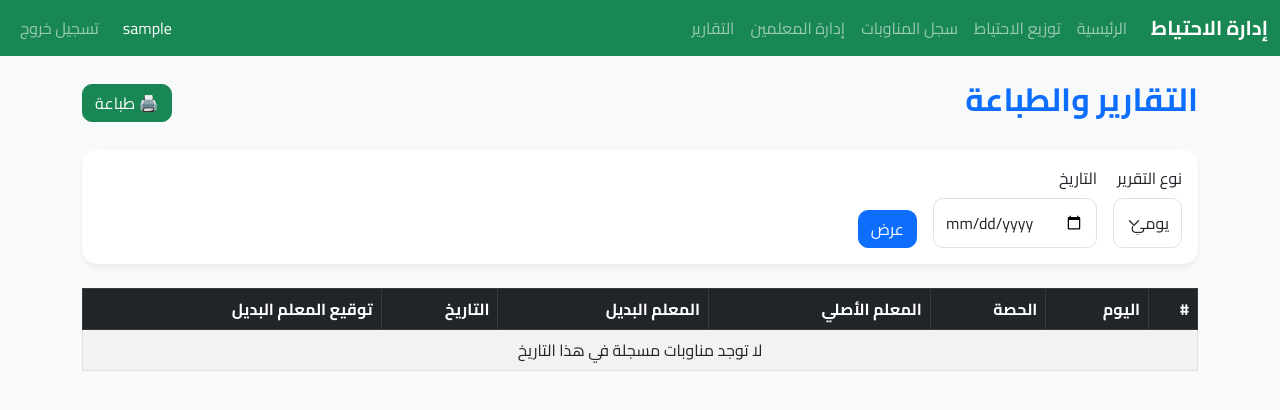
After one commit to bo7meed7/tt1, a Flask app: page /reports in a window 1280 px wide. The commit adds this page. Shown: the top 410 px of the page. Run offline with Flask 3, Linux system fonts and the light colour scheme; the visitor is signed in with stand-in values (Sample User, id 1); data that the repository does not hold is empty.

Commit message:
Add substitution quota, counters, and printable reports

```diff
--- a/app.py
+++ b/app.py
@@ -5,6 +5,7 @@ from werkzeug.security import generate_password_hash, check_password_hash
 from flask_login import LoginManager, login_user, login_required, logout_user, current_user
 from models import db, Teacher, Slot, Substitution, User
 from utils import parse_timetable
+from datetime import datetime, timedelta
 
 app = Flask(__name__)
 app.config['SECRET_KEY'] = os.environ.get('SECRET_KEY', 'dev-key-secret')
@@ -191,14 +192,21 @@ def find_substitute():
                 has_lesson=True
             ).count()
 
+            # Count substitutions taken by this teacher
+            subs_taken = Substitution.query.filter_by(covering_teacher_id=teacher.id).count()
+
             candidates.append({
                 'teacher': teacher,
                 'daily_load': daily_load,
-                'weekly_load': total_weekly_lessons
+                'weekly_load': total_weekly_lessons,
+                'subs_taken': subs_taken,
+                'quota': teacher.substitution_quota
             })
 
         # 3. Sort by weekly load first, then daily load
         # User requested "business" (load) calculation based on all the week.
+        # Maybe we should sort by 'subs_taken' first? Or keep existing logic?
+        # User didn't ask to change sort, just add counter.
         candidates.sort(key=lambda x: (x['weekly_load'], x['daily_load']))
 
         # Extract teacher objects for compatibility, but maybe we want to pass the whole dict to show stats?
@@ -248,6 +256,47 @@ def log():
         .order_by(Substitution.created_at.desc()).all()
     return render_template('log.html', substitutions=substitutions)
 
+@app.route('/reports', methods=['GET'])
+@login_required
+def reports():
+    filter_type = request.args.get('type', 'day') # day or month
+    date_str = request.args.get('date')
+
+    query = Substitution.query.join(Teacher, Substitution.original_teacher_id == Teacher.id)\
+        .filter(Teacher.user_id == current_user.id)
+
+    if date_str:
+        if filter_type == 'day':
+            # date_str is YYYY-MM-DD
+            try:
+                date_obj = datetime.strptime(date_str, '%Y-%m-%d')
+                # Filter by exact date
+                # SQLite doesn't have easy date extraction functions in all versions,
+                # but we can filter by range or cast.
+                # Since created_at is datetime, we check date part.
+                # To be DB agnostic-ish:
+                next_day = date_obj + timedelta(days=1)
+                query = query.filter(Substitution.created_at >= date_obj, Substitution.created_at < next_day)
+            except ValueError:
+                pass
+        elif filter_type == 'month':
+            # date_str is YYYY-MM
+            try:
+                year, month = map(int, date_str.split('-'))
+                query = query.filter(db.extract('year', Substitution.created_at) == year,
+                                     db.extract('month', Substitution.created_at) == month)
+            except ValueError:
+                pass
+    else:
+        # Default to today if no date provided for day view
+        if filter_type == 'day':
+            today = datetime.now().date()
+            query = query.filter(Substitution.created_at >= datetime.combine(today, datetime.min.time()))
+
+    substitutions = query.order_by(Substitution.created_at.desc()).all()
+
+    return render_template('reports.html', substitutions=substitutions, filter_type=filter_type, date_str=date_str)
+
 @app.route('/delete_log/<int:id>', methods=['POST'])
 @login_required
 def delete_log(id):
@@ -275,9 +324,15 @@ def manage_teachers():
 def add_teacher():
     name = request.form.get('name')
     subject = request.form.get('subject')
+    quota = request.form.get('quota', 0)
 
     if name:
-        teacher = Teacher(name=name, subject=subject, user_id=current_user.id)
+        teacher = Teacher(
+            name=name,
+            subject=subject,
+            user_id=current_user.id,
+            substitution_quota=int(quota) if quota else 0
+        )
         db.session.add(teacher)
         db.session.commit()
         flash('تم إضافة المعلم بنجاح', 'success')
--- a/models.py
+++ b/models.py
@@ -16,6 +16,8 @@ class Teacher(db.Model):
     name = db.Column(db.String(100), nullable=False)
     subject = db.Column(db.String(100))
     total_periods = db.Column(db.Integer, default=0)
+    substitution_quota = db.Column(db.Integer, default=0)
+    is_excluded = db.Column(db.Boolean, default=False)
     slots = db.relationship('Slot', backref='teacher', lazy=True, cascade="all, delete-orphan")
 
     def __repr__(self):
@@ -40,8 +42,8 @@ class Substitution(db.Model):
     created_at = db.Column(db.DateTime, default=datetime.utcnow)
 
     # Relationships for easy access
-    original_teacher = db.relationship('Teacher', foreign_keys=[original_teacher_id])
-    covering_teacher = db.relationship('Teacher', foreign_keys=[covering_teacher_id])
+    original_teacher = db.relationship('Teacher', foreign_keys=[original_teacher_id], backref='substitutions_requested')
+    covering_teacher = db.relationship('Teacher', foreign_keys=[covering_teacher_id], backref='substitutions_covered')
 
     def __repr__(self):
         return f'<Substitution {self.day_of_week} P{self.period_number}>'
--- a/templates/base.html
+++ b/templates/base.html
@@ -59,6 +59,9 @@
             <li class="nav-item">
               <a class="nav-link" href="{{ url_for('manage_teachers') }}">إدارة المعلمين</a>
             </li>
+            <li class="nav-item">
+              <a class="nav-link" href="{{ url_for('reports') }}">التقارير</a>
+            </li>
           </ul>
           <ul class="navbar-nav ms-auto">
             {% if current_user.is_authenticated %}
--- /dev/null
+++ b/templates/reports.html
@@ -0,0 +1,93 @@
+{% extends 'base.html' %}
+
+{% block content %}
+<div class="d-flex justify-content-between align-items-center mb-4 d-print-none">
+    <h2 class="fw-bold text-primary">التقارير والطباعة</h2>
+    <button onclick="window.print()" class="btn btn-success">
+        🖨️ طباعة
+    </button>
+</div>
+
+<div class="card mb-4 d-print-none">
+    <div class="card-body">
+        <form method="GET" class="row g-3 align-items-end">
+            <div class="col-auto">
+                <label class="form-label">نوع التقرير</label>
+                <select name="type" class="form-select" id="reportType" onchange="updateInputType()">
+                    <option value="day" {% if filter_type == 'day' %}selected{% endif %}>يومي</option>
+                    <option value="month" {% if filter_type == 'month' %}selected{% endif %}>شهري</option>
+                </select>
+            </div>
+            <div class="col-auto">
+                <label class="form-label">التاريخ</label>
+                <input type="date" name="date" class="form-control" id="dateInput" value="{{ date_str }}">
+            </div>
+            <div class="col-auto">
+                <button type="submit" class="btn btn-primary">عرض</button>
+            </div>
+        </form>
+    </div>
+</div>
+
+<div class="print-header d-none d-print-block text-center mb-4">
+    <h3>تقرير المناوبات - {{ filter_type == 'day' and 'يومي' or 'شهري' }}</h3>
+    <p>التاريخ: {{ date_str or 'اليوم' }}</p>
+</div>
+
+<div class="table-responsive">
+    <table class="table table-striped table-bordered">
+        <thead class="table-dark">
+            <tr>
+                <th>#</th>
+                <th>اليوم</th>
+                <th>الحصة</th>
+                <th>المعلم الأصلي</th>
+                <th>المعلم البديل</th>
+                <th>التاريخ</th>
+                <th class="signature-col">توقيع المعلم البديل</th>
+            </tr>
+        </thead>
+        <tbody>
+            {% for sub in substitutions %}
+            <tr>
+                <td>{{ loop.index }}</td>
+                <td>{{ sub.day_of_week }}</td>
+                <td>{{ sub.period_number }}</td>
+                <td>{{ sub.original_teacher.name }}</td>
+                <td>{{ sub.covering_teacher.name }}</td>
+                <td>{{ sub.created_at.strftime('%Y-%m-%d') }}</td>
+                <td class="signature-col"></td>
+            </tr>
+            {% else %}
+            <tr>
+                <td colspan="7" class="text-center">لا توجد مناوبات مسجلة في هذا التاريخ</td>
+            </tr>
+            {% endfor %}
+        </tbody>
+    </table>
+</div>
+
+<script>
+    function updateInputType() {
+        const type = document.getElementById('reportType').value;
+        const input = document.getElementById('dateInput');
+        if (type === 'month') {
+            input.type = 'month';
+        } else {
+            input.type = 'date';
+        }
+    }
+    // Init on load
+    updateInputType();
+</script>
+
+<style>
+    @media print {
+        .d-print-none { display: none !important; }
+        .d-print-block { display: block !important; }
+        .card { border: none; shadow: none; }
+        body { background-color: white; }
+        .signature-col { width: 150px; height: 50px; }
+    }
+</style>
+{% endblock %}
```
Also changed, not shown: templates/manage_teachers.html (+8 -0 lines), templates/results.html (line endings or trailing spaces).
